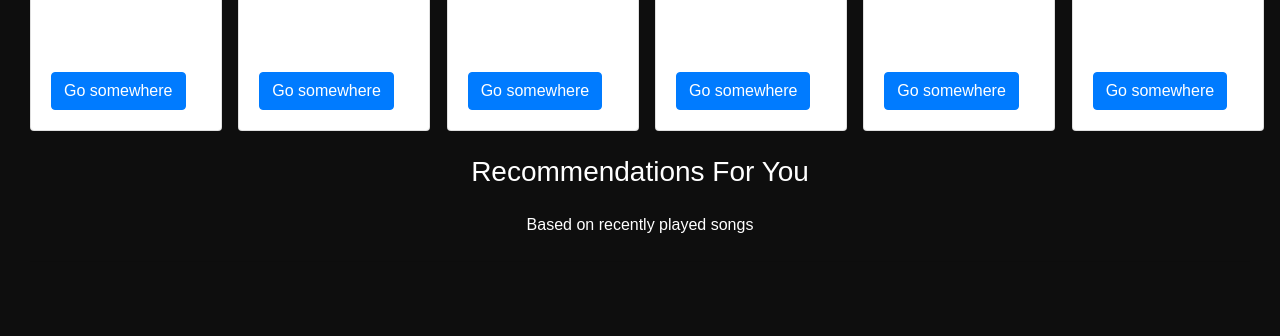
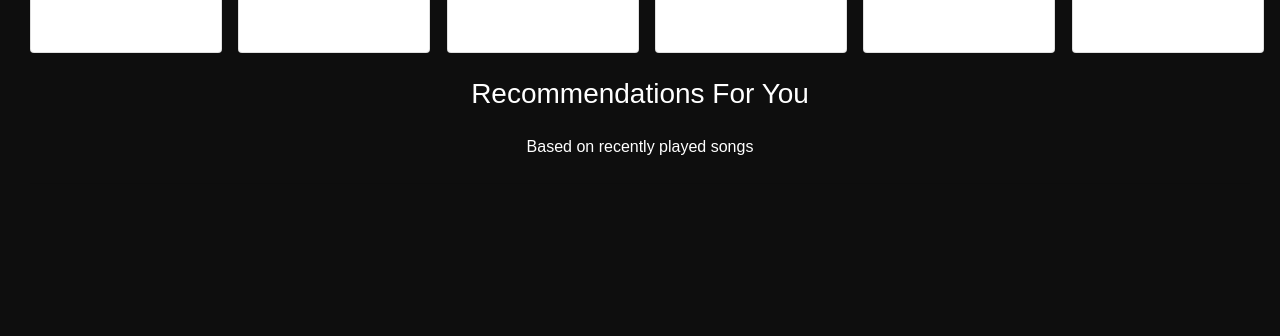
Before and after one commit to Sakshi2106/Musify-App, a Node server app: template views/index.hbs in a window 1280 px wide. Shown: the part 464-800 px from the top of the page. Run offline with Node 20, Linux system fonts and the light colour scheme; the template is opened without the code that fills it, so the values that code supplies are empty; some libraries are stand-ins or nearby versions.

Commit message:
recommendations

```diff
--- a/views/index.hbs
+++ b/views/index.hbs
@@ -19,8 +19,7 @@
                 <img src="{{firstAlbumImage}}" class="card-img-top" alt="Card image cap">
             <div class="card-body">
                 <h5 class="card-title">{{firstAlbumName}}</h5>
-                <p class="card-text">Album by:</p>
-                <a href="#" class="btn btn-primary">Go somewhere</a>
+
             </div>
             </div>
         </div>
@@ -30,8 +29,7 @@
                 <img src="{{secondAlbumImage}}" class="card-img-top" alt="Card image cap">
             <div class="card-body">
                 <h5 class="card-title">{{secondAlbumName}}</h5>
-                <p class="card-text">Album by:</p>
-                <a href="#" class="btn btn-primary">Go somewhere</a>
+
             </div>
             </div>
         </div>
@@ -41,8 +39,7 @@
                 <img src="{{thirdAlbumImage}}" class="card-img-top" alt="Card image cap">
             <div class="card-body">
                 <h5 class="card-title">{{thirdAlbumName}}</h5>
-                <p class="card-text">Album by:</p>
-                <a href="#" class="btn btn-primary">Go somewhere</a>
+
             </div>
             </div>
         </div>
@@ -57,8 +54,7 @@
                 <img src="{{fourthAlbumImage}}" class="card-img-top" alt="Card image cap">
             <div class="card-body">
                 <h5 class="card-title">{{fourthAlbumName}}</h5>
-                <p class="card-text">Album by:</p>
-                <a href="#" class="btn btn-primary">Go somewhere</a>
+
             </div>
             </div>
         </div>
@@ -68,8 +64,7 @@
                 <img src="{{fifthAlbumImage}}" class="card-img-top" alt="Card image cap">
             <div class="card-body">
                 <h5 class="card-title">{{fifthAlbumName}}</h5>
-                <p class="card-text">Album by:</p>
-                <a href="#" class="btn btn-primary">Go somewhere</a>
+
             </div>
             </div>
         </div>
@@ -79,8 +74,7 @@
                 <img src="{{sixthAlbumImage}}" class="card-img-top" alt="Card image cap">
             <div class="card-body">
                 <h5 class="card-title">{{sixthAlbumName}}</h5>
-                <p class="card-text">Album by:</p>
-                <a href="#" class="btn btn-primary">Go somewhere</a>
+
             </div>
             </div>
         </div>
@@ -90,8 +84,7 @@
                 <img src="{{seventhAlbumImage}}" class="card-img-top" alt="Card image cap">
             <div class="card-body">
                 <h5 class="card-title">{{seventhAlbumName}}</h5>
-                <p class="card-text">Album by:</p>
-                <a href="#" class="btn btn-primary">Go somewhere</a>
+
             </div>
             </div>
         </div>
@@ -101,8 +94,7 @@
                 <img src="{{eigthAlbumImage}}" class="card-img-top" alt="Card image cap">
             <div class="card-body">
                 <h5 class="card-title">{{eigthAlbumName}}</h5>
-                <p class="card-text">Album by:</p>
-                <a href="#" class="btn btn-primary">Go somewhere</a>
+
             </div>
             </div>
         </div>
@@ -112,8 +104,7 @@
                 <img src="{{ninthAlbumImage}}" class="card-img-top" alt="Card image cap">
             <div class="card-body">
                 <h5 class="card-title">{{ninthAlbumName}}</h5>
-                <p class="card-text">Album by:</p>
-                <a href="#" class="btn btn-primary">Go somewhere</a>
+
             </div>
             </div>
         </div>
```
